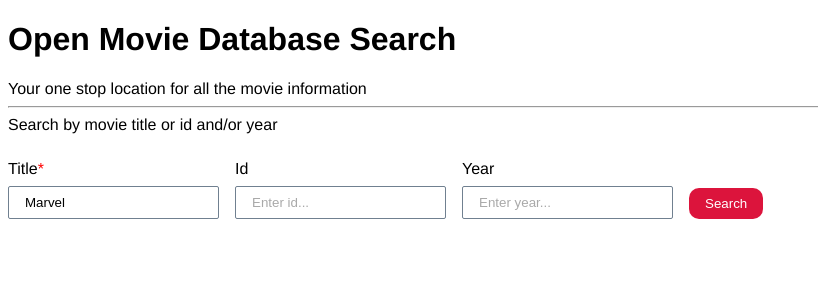
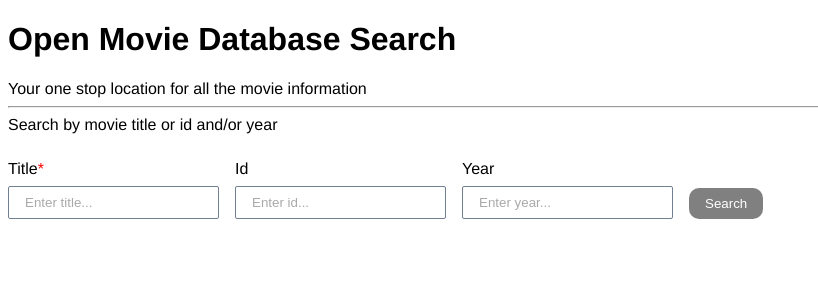
Before and after one commit to Cathy-7/Open-Movie-DB, an Angular app: page / in a window 1280 px wide. Shown: the top 300 px of the page, without its empty margins (0-818 px from the left). Built offline with nearby package versions, Linux system fonts and the light colour scheme.

Commit message:
remove test variable

```diff
--- a/src/app/app.component.ts
+++ b/src/app/app.component.ts
@@ -10,10 +10,7 @@ export class AppComponent {
   title = 'untitled';
   data: any;
 
-  //todo uncomment this
-  // searchByTitle: string = '';
-  searchByTitle: string = 'Marvel';
-
+  searchByTitle: string = '';
   searchByYear: string = '';
   searchById: string = '';
 
```
